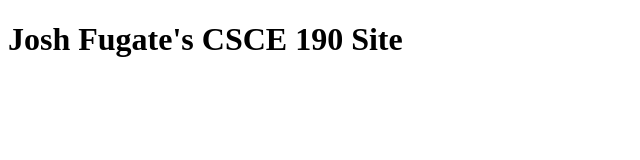
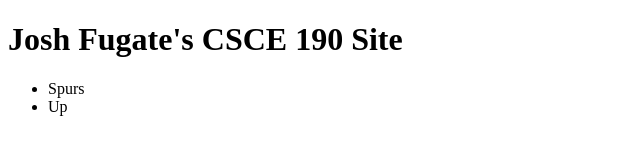
Before and after one commit to joshfugate/joshfugate.github.io, a plain HTML site: page index.html in a window 1280 px wide. Shown: the full height of the page, 0-640 px from the left. Drawn offline with Linux system fonts and the light colour scheme.

Commit message:
Add files via upload

```diff
--- a/index.html
+++ b/index.html
@@ -5,5 +5,9 @@
         </head>
         <body>
             <h1>Josh Fugate's CSCE 190 Site</h1>
+            <ul>
+                <li>Spurs</li>
+                <li>Up</li>
+            </ul>
         </body>
     </html>
```
